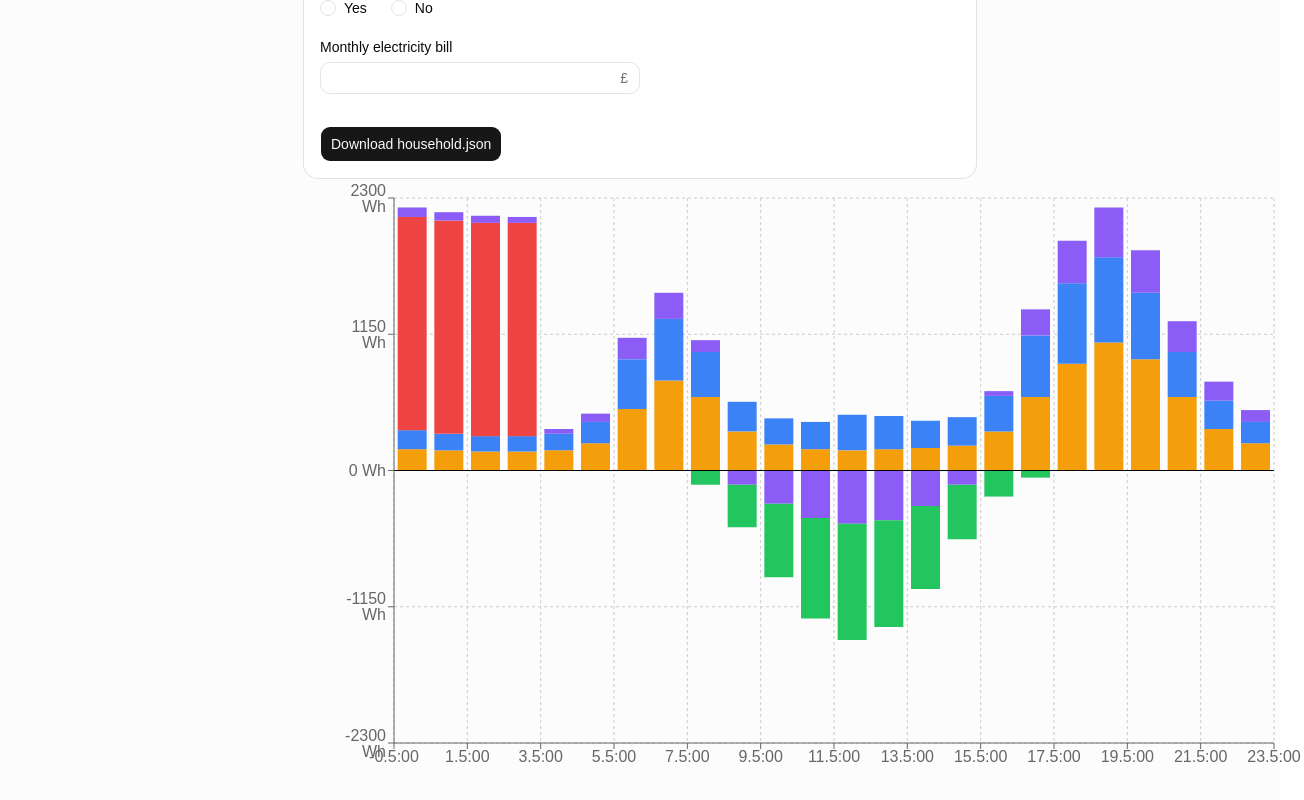
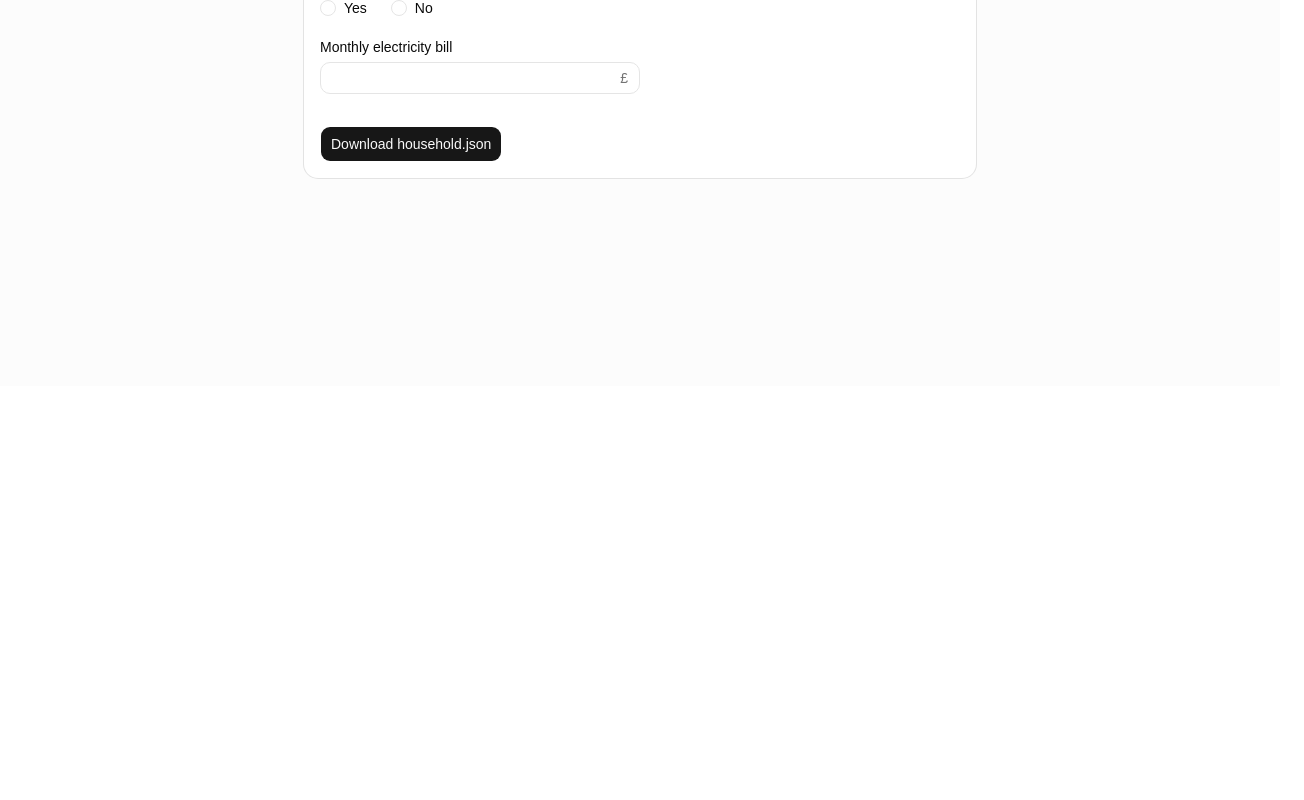
Before and after one commit to lolaoliver123/Bills, a React (Vite) app: page / in a window 1280 px wide. Shown: the part 414-1214 px from the top of the page, 1304 px wide, since content can reach past the window. After the commit the page ends 800 px from the top, so only its background shows below. Built offline with nearby package versions, Linux system fonts and the light colour scheme.

Commit message:
Attempt to add ratios

```diff
--- a/src/App.tsx
+++ b/src/App.tsx
@@ -1,11 +1,12 @@
-import {Formik, Form, setIn, useFormikContext, type FormikErrors} from "formik";
-import {useEffect} from "react";
-import {initialValues, schema, withCalculatedFields, type Household} from "./forms/householdSetup/schema";
+import {Form, Formik, type FormikErrors, setIn, useFormikContext} from "formik";
+import {useEffect, useState} from "react";
+import {type Household, initialValues, schema, withCalculatedFields} from "./forms/householdSetup/schema";
 import HouseholdFields from "./forms/householdSetup/components/Household.tsx";
 import {Button} from "@/components/ui/button";
 import {Card, CardContent, CardDescription, CardHeader, CardTitle} from "@/components/ui/card";
 import NetBarChart from "@/components/graph/Graph.tsx";
-import {tempData} from "@/components/graph/tempData.ts";
+import {estimateDailyUsage} from "@/components/graph/tempData.ts";
+import {idealHousehold} from "@/forms/householdSetup/householdScenarios.ts";
 
 const validationErrors = (values: Household): FormikErrors<Household> => {
     const result = schema.safeParse(values);
@@ -40,29 +41,22 @@ const KeepCalculatedFieldsInSync = () => {
     return null;
 };
 
-const downloadHousehold = (values: Household) => {
-    const result = withCalculatedFields(values);
-    const file = new Blob([JSON.stringify(result, null, 2)], {type: "application/json"});
-    const url = URL.createObjectURL(file);
-    const link = document.createElement("a");
-    link.href = url;
-    link.download = "household.json";
-    link.click();
-    URL.revokeObjectURL(url);
-};
+const App = () => {
+    const [submittedHousehold, setSubmittedHousehold] = useState<Household | null>(null);
 
-const App = () => {
     return (
         <div className="min-h-screen bg-muted/30 px-4 py-8 sm:px-6 sm:py-12">
-            <main className="mx-auto w-full max-w-2xl">
-                <Card>
+            <main className="mx-auto w-full max-w-6xl space-y-8">
+                <Card className="mx-auto max-w-2xl">
                     <CardHeader className="gap-2">
                         <CardTitle className="text-2xl sm:text-3xl">Household setup</CardTitle>
                         <CardDescription>Tell us about the household’s energy equipment and monthly
                             bills.</CardDescription>
                     </CardHeader>
                     <CardContent>
-                        <Formik initialValues={initialValues} validate={validationErrors} onSubmit={downloadHousehold}>
+                        <Formik initialValues={initialValues} validate={validationErrors} onSubmit={(values: Household) => {
+                            setSubmittedHousehold(withCalculatedFields(values));
+                        }}>
                             <Form noValidate className="space-y-8">
                                 <KeepCalculatedFieldsInSync/>
                                 <HouseholdFields/>
@@ -71,7 +65,28 @@ const App = () => {
                         </Formik>
                     </CardContent>
                 </Card>
-                <NetBarChart data={tempData}></NetBarChart>
+                {submittedHousehold ? (
+                    <section className="grid gap-8" aria-label="Estimated household energy comparison">
+                        <Card>
+                            <CardHeader>
+                                <CardTitle>Current household</CardTitle>
+                                <CardDescription>Estimated usage for an average day based on your answers.</CardDescription>
+                            </CardHeader>
+                            <CardContent className="overflow-x-auto">
+                                <NetBarChart data={estimateDailyUsage(submittedHousehold)}/>
+                            </CardContent>
+                        </Card>
+                        <Card>
+                            <CardHeader>
+                                <CardTitle>Ideal household</CardTitle>
+                                <CardDescription>Estimated usage with a heat pump, solar panels, and battery storage.</CardDescription>
+                            </CardHeader>
+                            <CardContent className="overflow-x-auto">
+                                <NetBarChart data={estimateDailyUsage(idealHousehold)}/>
+                            </CardContent>
+                        </Card>
+                    </section>
+                ) : null}
             </main>
         </div>
     );
--- a/src/components/graph/tempData.ts
+++ b/src/components/graph/tempData.ts
@@ -1,3 +1,5 @@
+import type {Household} from "@/forms/householdSetup/schema";
+
 export type GraphData = {
     hour: number;
     gas: number;
@@ -7,31 +9,75 @@ export type GraphData = {
     evCharging: number;
 };
 
-// Energy for each hour in Wh. Positive values are household demand; negative
-// values are generation or battery charging.
-export const tempData: GraphData[] = [
-    {hour: 0, gas: 180, solar: 0, battery: 80, electricity: 160, evCharging: 1800},
-    {hour: 1, gas: 170, solar: 0, battery: 70, electricity: 140, evCharging: 1800},
-    {hour: 2, gas: 160, solar: 0, battery: 60, electricity: 130, evCharging: 1800},
-    {hour: 3, gas: 160, solar: 0, battery: 50, electricity: 130, evCharging: 1800},
-    {hour: 4, gas: 170, solar: 0, battery: 40, electricity: 140, evCharging: 0},
-    {hour: 5, gas: 230, solar: 0, battery: 70, electricity: 180, evCharging: 0},
-    {hour: 6, gas: 520, solar: 0, battery: 180, electricity: 420, evCharging: 0},
-    {hour: 7, gas: 760, solar: 0, battery: 220, electricity: 520, evCharging: 0},
-    {hour: 8, gas: 620, solar: -120, battery: 100, electricity: 380, evCharging: 0},
-    {hour: 9, gas: 330, solar: -360, battery: -120, electricity: 250, evCharging: 0},
-    {hour: 10, gas: 220, solar: -620, battery: -280, electricity: 220, evCharging: 0},
-    {hour: 11, gas: 180, solar: -850, battery: -400, electricity: 230, evCharging: 0},
-    {hour: 12, gas: 170, solar: -980, battery: -450, electricity: 300, evCharging: 0},
-    {hour: 13, gas: 180, solar: -900, battery: -420, electricity: 280, evCharging: 0},
-    {hour: 14, gas: 190, solar: -700, battery: -300, electricity: 230, evCharging: 0},
-    {hour: 15, gas: 210, solar: -460, battery: -120, electricity: 240, evCharging: 0},
-    {hour: 16, gas: 330, solar: -220, battery: 40, electricity: 300, evCharging: 0},
-    {hour: 17, gas: 620, solar: -60, battery: 220, electricity: 520, evCharging: 0},
-    {hour: 18, gas: 900, solar: 0, battery: 360, electricity: 680, evCharging: 0},
-    {hour: 19, gas: 1080, solar: 0, battery: 420, electricity: 720, evCharging: 0},
-    {hour: 20, gas: 940, solar: 0, battery: 360, electricity: 560, evCharging: 0},
-    {hour: 21, gas: 620, solar: 0, battery: 260, electricity: 380, evCharging: 0},
-    {hour: 22, gas: 350, solar: 0, battery: 160, electricity: 240, evCharging: 0},
-    {hour: 23, gas: 230, solar: 0, battery: 100, electricity: 180, evCharging: 0},
+const REFERENCE_SOLAR_KW = 4.8;
+const REFERENCE_BATTERY_KWH = 13.5;
+const REFERENCE_HEAT_PUMP_KW = 8;
+const REFERENCE_EV_CAPACITY_KWH = 50;
+const REFERENCE_EV_CHARGES_PER_WEEK = 2;
+
+const GENERAL_ELECTRICITY = [
+    160, 140, 130, 130, 140, 180, 420, 520, 380, 250, 220, 230,
+    300, 280, 230, 240, 300, 520, 680, 720, 560, 380, 240, 180,
 ];
+
+const COOKING_GAS = [
+    0, 0, 0, 0, 0, 0, 80, 240, 120, 0, 0, 40,
+    120, 40, 0, 0, 0, 100, 420, 560, 260, 80, 0, 0,
+];
+
+const GAS_HEATING = [
+    300, 280, 260, 250, 280, 450, 1100, 1450, 900, 420, 260, 200,
+    180, 180, 200, 240, 380, 800, 1400, 1700, 1450, 950, 600, 400,
+];
+
+const HEAT_PUMP_ELECTRICITY = [
+    220, 200, 190, 180, 200, 300, 620, 760, 520, 300, 220, 180,
+    170, 170, 180, 220, 300, 520, 760, 880, 720, 500, 340, 260,
+];
+
+// Generation and discharging are negative; charging and demand are positive.
+const SOLAR_GENERATION = [
+    0, 0, 0, 0, 0, 0, 0, 0, -120, -360, -620, -850,
+    -980, -900, -700, -460, -220, -60, 0, 0, 0, 0, 0, 0,
+];
+
+const BATTERY_FLOW = [
+    -80, -70, -60, -50, -40, -70, -180, -220, -100, 120, 280, 400,
+    450, 420, 300, 120, -40, -220, -360, -420, -360, -260, -160, -100,
+];
+
+// A 50 kWh EV charged twice weekly averages roughly 14.3 kWh per day.
+const EV_CHARGING = [
+    3570, 3570, 3570, 3570, 0, 0, 0, 0, 0, 0, 0, 0,
+    0, 0, 0, 0, 0, 0, 0, 0, 0, 0, 0, 0,
+];
+
+const scale = (value: number, ratio: number) => Math.round(value * ratio);
+
+export const estimateDailyUsage = (household: Household): GraphData[] => {
+    const solarRatio = household.hasSolar
+        ? (household.solar.valueOfTotalOutput ?? 0) / REFERENCE_SOLAR_KW
+        : 0;
+    const batteryRatio = household.hasBatteries
+        ? (household.battery.totalStorage ?? 0) / REFERENCE_BATTERY_KWH
+        : 0;
+    const heatPumpRatio = household.hasHeatPump
+        ? (household.heatPump.capacityKw ?? 0) / REFERENCE_HEAT_PUMP_KW
+        : 0;
+    const evRatio = household.hasElectricVehicle
+        ? ((household.electricVehicle.batteryCapacity ?? 0) *
+            (household.electricVehicle.numberOfTotalChargesPerWeek ?? 0)) /
+        (REFERENCE_EV_CAPACITY_KWH * REFERENCE_EV_CHARGES_PER_WEEK)
+        : 0;
+
+    return GENERAL_ELECTRICITY.map((generalElectricity, hour) => ({
+        hour,
+        gas: household.hasGas
+            ? COOKING_GAS[hour] + (household.hasGasHeating ? GAS_HEATING[hour] : 0)
+            : 0,
+        solar: scale(SOLAR_GENERATION[hour], solarRatio),
+        battery: scale(BATTERY_FLOW[hour], batteryRatio),
+        electricity: generalElectricity + scale(HEAT_PUMP_ELECTRICITY[hour], heatPumpRatio),
+        evCharging: scale(EV_CHARGING[hour], evRatio),
+    }));
+};
--- /dev/null
+++ b/src/forms/householdSetup/householdScenarios.ts
@@ -0,0 +1,39 @@
+import {schema, withCalculatedFields, type Household} from "./schema";
+
+const createScenario = (household: Household): Household => schema.parse(withCalculatedFields(household));
+
+export const currentHousehold = createScenario({
+    hasGas: true,
+    hasGasHeating: false,
+    hasSolar: false,
+    hasHeatPump: true,
+    hasBatteries: false,
+    hasElectricVehicle: false,
+    gasCost: 20,
+    electricCost: 180,
+    solar: {},
+    battery: {},
+    heatPump: {capacityKw: 8},
+    electricVehicle: {},
+});
+
+export const idealHousehold = createScenario({
+    hasGas: false,
+    hasGasHeating: false,
+    hasSolar: true,
+    hasHeatPump: true,
+    hasBatteries: true,
+    hasElectricVehicle: false,
+    gasCost: undefined,
+    electricCost: 160,
+    solar: {
+        averageIndividualPanelOutput: 0.4,
+        numberOfPanels: 12,
+    },
+    battery: {
+        averageBatteryCapacity: 13.5,
+        numberOfBatteries: 1,
+    },
+    heatPump: {capacityKw: 8},
+    electricVehicle: {},
+});
```
